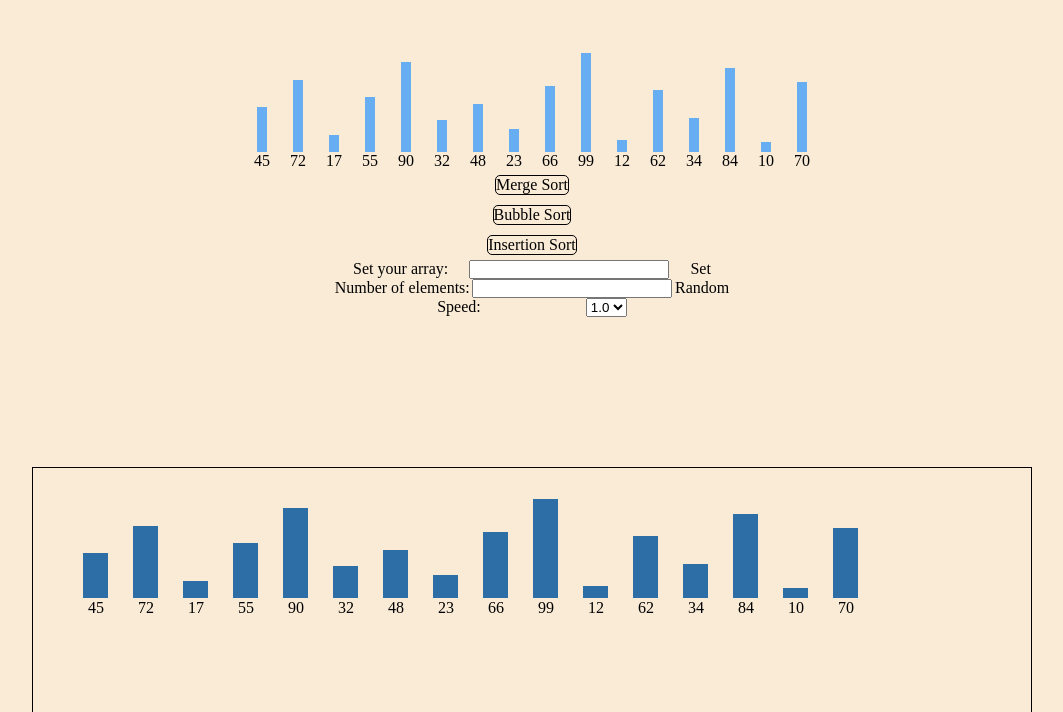
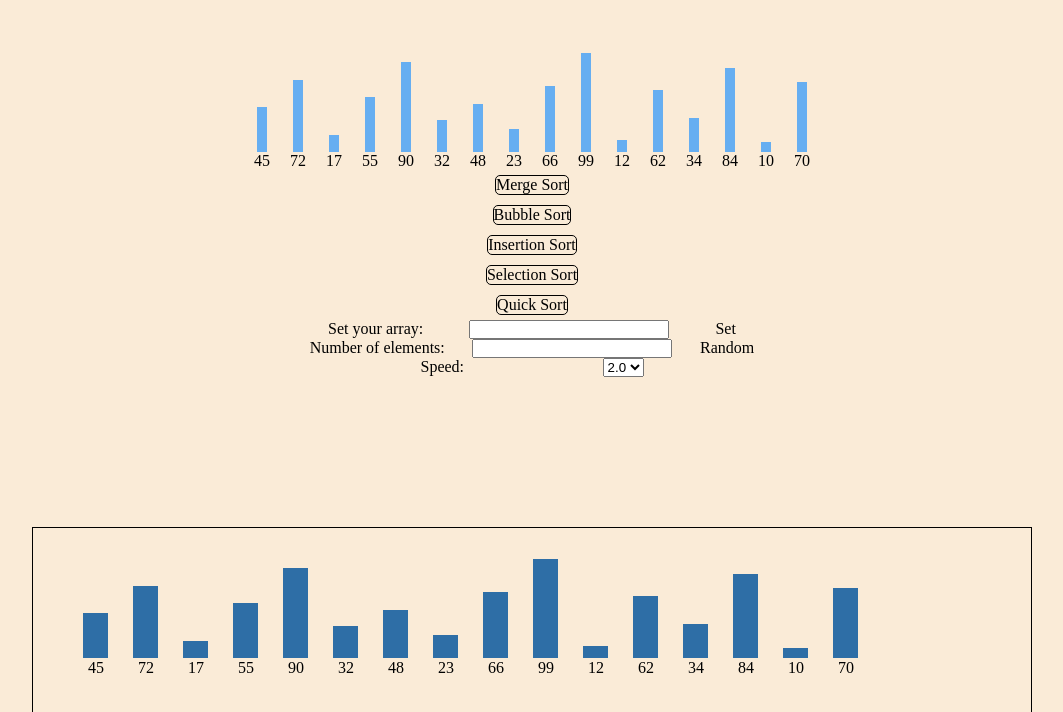
Before and after one commit to CZShuo/algorithm-visual, a React app: page / in a window 1280 px wide. Shown: the top 712 px of the page, without its empty margins (108-1171 px from the left). Built offline with nearby package versions, Linux system fonts and the light colour scheme; the HTML template or start-up script is replaced by a standard one.

Commit message:
Quick Sort

```diff
--- a/src/index.css
+++ b/src/index.css
@@ -66,7 +66,7 @@ body{
 }
 
 .set-array{
-    width: 400px;
+    width: 500px;
     display: flex;
     justify-content: space-evenly;
 }
--- a/src/index.jsx
+++ b/src/index.jsx
@@ -40,6 +40,7 @@ const Main = (props) => {
     ]);
 
     const [animationArray, setAnimation] = useState(array);
+    const [level,changeLevel] = useState(1);
     // console.log(animationArray);
     // console.log(mergeSort(array, 0));
     // console.log(array);
@@ -85,6 +86,24 @@ const Main = (props) => {
             >
                 Insertion Sort
             </div>
+            <div className='sort'
+                onClick={() => {
+                    let newArr = selectionSort(array);
+                    // console.log(newArr);
+                    doAnimation(animation, setArray, newArr);
+                }}
+            >
+                Selection Sort
+            </div>
+            <div className='sort'
+                onClick={() => {
+                    let newArr = quickSort(array,0);
+                    // console.log(newArr);
+                    doAnimation(animation, setArray, newArr);
+                }}
+            >
+                Quick Sort
+            </div>
             <div className="set-array">
                 <div>Set your array: </div>
                 <input type="text" id="array-input" />
@@ -112,14 +131,14 @@ const Main = (props) => {
                     }
                     let arr = [];
                     for (let i = 0; i < num;i++) {
-                        arr.push([i,Math.floor(Math.random()*100)]);
+                        arr.push([i,Math.floor(Math.random()*100)+1]);
                     }
                     setArray(arr);
                 }}>Random</div>
             </div>
             <div className="set-array">
                 <div>Speed: </div>
-                <select defaultValue='200' onChange={(e)=>{
+                <select defaultValue='100' onChange={(e)=>{
                     setTime(e.target.value);
                 }}>
                     <option value="400">0.5</option>
--- a/src/sorting-algorithms.js
+++ b/src/sorting-algorithms.js
@@ -1,6 +1,3 @@
-import React from 'react';
-import ReactDOM from 'react-dom';
-
 const get = (selector) => {
     return document.querySelector(selector);
 };
@@ -8,14 +5,23 @@ const getClass = (selector) => {
     return document.getElementsByClassName(selector);
 };
 
+let time = 100;
+const setTime = (t) => {
+    time = t;
+};
+let animation = [];
+const clearAnimation = () => {
+    animation = [];
+};
 
 const swapBar = (oldBar, toBar) => {
-    getClass('bar')[oldBar[0]].style.height = toBar[1] + 'px';
-    getClass('bar')[toBar[0]].style.height = oldBar[1] + 'px';
-    getClass('value')[oldBar[0]].textContent = toBar[1];
-    getClass('value')[toBar[0]].textContent = oldBar[1];
-}
+    getClass("bar")[oldBar[0]].style.height = toBar[1] + "px";
+    getClass("bar")[toBar[0]].style.height = oldBar[1] + "px";
+    getClass("value")[oldBar[0]].textContent = toBar[1];
+    getClass("value")[toBar[0]].textContent = oldBar[1];
+};
 let merge = false;
+
 //O(n^2)
 const bubbleSort = (array) => {
     let arr = [...array];
@@ -25,11 +31,11 @@ const bubbleSort = (array) => {
         swap = false;
         times--;
         for (let i = 0; i < times; i++) {
-            animation.push(['com', arr[i], arr[i + 1]]);
+            animation.push(["com", arr[i], arr[i + 1]]);
             if (arr[i][1] > arr[i + 1][1]) {
                 let tempA = [...arr[i]];
                 let tempB = [...arr[i + 1]];
-                animation.push(['push', tempA, tempB]);
+                animation.push(["push", tempA, tempB]);
                 [arr[i][1], arr[i + 1][1]] = [arr[i + 1][1], arr[i][1]];
                 swap = true;
             }
@@ -37,7 +43,7 @@ const bubbleSort = (array) => {
     } while (times > 0 && swap);
 
     return arr;
-}
+};
 
 const insertionSort = (array) => {
     let arr = [...array];
@@ -47,11 +53,11 @@ const insertionSort = (array) => {
         for (let j = i - 1; j >= 0; j--) {
             let tempA = [...arr[j]];
             let tempB = [...arr[j + 1]];
-            animation.push(['com', tempA, tempB]);
+            animation.push(["com", tempA, tempB]);
             if (tempA[1] > tempB[1]) {
-                animation.push(['push', tempA, tempB]);
-                [arr[j+1][1], arr[j][1]]=[arr[j][1],arr[j+1][1]];
-            }else{
+                animation.push(["push", tempA, tempB]);
+                [arr[j + 1][1], arr[j][1]] = [arr[j][1], arr[j + 1][1]];
+            } else {
                 break;
             }
         }
@@ -66,17 +72,32 @@ const insertionSort = (array) => {
         // arr[j + 1][1] = temp;
     }
     return arr;
-}
-const selectionSort = (array) => {}
+};
+const selectionSort = (array) => {
+    let arr = [...array];
 
-let time = 200;
-const setTime = t => {
-    time = t;
-}
-let animation = [];
-const clearAnimation = () => {
-    animation = [];
-}
+    for (let i = 0; i < array.length - 1; i++) {
+        let min = arr[i][1];
+        let minIndex = i;
+        for (let j = i + 1; j < array.length; j++) {
+            let tempA = [...arr[minIndex]];
+            let tempB = [...arr[j]];
+            animation.push(["com", tempA, tempB]);
+            if (arr[j][1] < min) {
+                let temp = [...arr[j]];
+                // animation.push(['min',temp]);
+                min = arr[j][1];
+                minIndex = j;
+            }
+        }
+        let tempA = [...arr[i]];
+        let tempB = [...arr[minIndex]];
+        animation.push(["push", tempA, tempB]);
+        [arr[i][1], arr[minIndex][1]] = [arr[minIndex][1], arr[i][1]];
+    }
+
+    return arr;
+};
 
 //O(nlogn)
 const mergeSort = (arr, startIndex, animationArray) => {
@@ -91,107 +112,108 @@ const mergeSort = (arr, startIndex, animationArray) => {
 
     let result = [];
     while (left.length > 0 && right.length > 0) {
-        animation.push(['com', [...left[0]],
-            [...right[0]]
-        ]);
+        animation.push(["com", [...left[0]], [...right[0]]]);
         if (right[0][1] < left[0][1]) {
             // console.log('r'+right+' '+left);
             // [animationArray[index][1],right[0][1]]=[right[0][1],animationArray[index][1]];
             let temp = [index, right[0][1]];
             result.push(temp);
-            animation.push(['push', [...right[0]], temp]);
+            animation.push(["push", [...right[0]], temp]);
             right.shift();
         } else {
             // console.log('l'+left[0]+' '+right[0]);
             // [animationArray[index][1],left[0][1]]=[left[0][1],animationArray[index][1]];
             let temp = [index, left[0][1]];
             result.push(temp);
-            animation.push(['push', [...left[0]], temp]);
+            animation.push(["push", [...left[0]], temp]);
             left.shift();
         }
         index++;
     }
     if (left.length > 0) {
-        left.forEach(element => {
+        left.forEach((element) => {
             // console.log('ll'+element);
             let temp = [index, element[1]];
             result.push(temp);
-            animation.push(['push', [...element], temp]);
+            animation.push(["push", [...element], temp]);
             index++;
-        })
+        });
     } else if (right.length > 0) {
-        right.forEach(element => {
+        right.forEach((element) => {
             // console.log('rr'+element);
             let temp = [index, element[1]];
             result.push(temp);
-            animation.push(['push', [...element], temp]);
+            animation.push(["push", [...element], temp]);
             index++;
-        })
+        });
     }
     merge = true;
     return result;
-}
+};
 const doAnimation = (animation, setArray, newArr) => {
     let times = 0;
     // console.log(animation);
     animation.forEach((element, index) => {
         index = index + 1;
-        if (element[0] == 'com') {
+        if (element[0] == "com") {
             setTimeout(() => {
-                Array.from(getClass('bar')).forEach(bar => {
-                    bar.style.backgroundColor = '#66aef1';
-                })
-                Array.from(getClass('element-sort')).forEach(bar => {
-                    bar.style.display = 'none';
-                })
-                getClass('bar')[element[1][0]].style.backgroundColor = 'blue';
-                getClass('bar')[element[2][0]].style.backgroundColor = 'blue';
-                getClass('element-sort')[element[1][0]].style.display = 'flex';
-                getClass('element-sort')[element[2][0]].style.display = 'flex';
-                getClass('bar-sort')[element[1][0]].style.backgroundColor = 'blue';
-                getClass('bar-sort')[element[2][0]].style.backgroundColor = 'blue';
-            }, time * index)
-        } else if (element[0] == 'push') {
+                Array.from(getClass("bar")).forEach((bar) => {
+                    bar.style.backgroundColor = "#66aef1";
+                });
+                Array.from(getClass("element-sort")).forEach((bar) => {
+                    bar.style.display = "none";
+                });
+                getClass("bar")[element[1][0]].style.backgroundColor = "blue";
+                getClass("bar")[element[2][0]].style.backgroundColor = "blue";
+                getClass("element-sort")[element[1][0]].style.display = "flex";
+                getClass("element-sort")[element[2][0]].style.display = "flex";
+                getClass("bar-sort")[element[1][0]].style.backgroundColor =
+                    "blue";
+                getClass("bar-sort")[element[2][0]].style.backgroundColor =
+                    "blue";
+            }, time * index);
+        } else if (element[0] == "push") {
             times++;
             setTimeout(() => {
-                Array.from(getClass('bar')).forEach(bar => {
-                    bar.style.backgroundColor = '#66aef1';
-                })
-                Array.from(getClass('bar-sort')).forEach(bar => {
-                    bar.style.backgroundColor = '#66aef1';
-                })
-                getClass('bar')[element[1][0]].style.backgroundColor = 'red';
-                getClass('bar-sort')[element[1][0]].style.backgroundColor = 'red';
+                Array.from(getClass("bar")).forEach((bar) => {
+                    bar.style.backgroundColor = "#66aef1";
+                });
+                Array.from(getClass("bar-sort")).forEach((bar) => {
+                    bar.style.backgroundColor = "#66aef1";
+                });
+                getClass("bar")[element[1][0]].style.backgroundColor = "red";
+                getClass("bar-sort")[element[1][0]].style.backgroundColor =
+                    "red";
                 // getClass('bar')[element[1][0]].style.height = getClass('bar')[element[2][0]].style.height + 'px';
                 // getClass('value')[element[1][0]].textContent = getClass('value')[element[2][0]].textContent;
                 if (merge) {
-                    getClass('bar')[element[2][0]].style.height = element[2][1] + 'px';
-                    getClass('value')[element[2][0]].textContent = element[2][1];
+                    getClass("bar")[element[2][0]].style.height =
+                        element[2][1] + "px";
+                    getClass("value")[element[2][0]].textContent =
+                        element[2][1];
                 } else {
                     swapBar(element[1], element[2]);
                 }
-
-
-            }, time * index)
-        } else if (element[0] == 'range') {
+            }, time * index);
+        } else if (element[0] == "range") {
             //Draw range in svg
-        } else if (element[0] == 'getmid') {
+        } else if (element[0] == "getmid") {
             //Draw mid in range in svg
         }
-    })
+    });
     setTimeout(() => {
-        Array.from(getClass('bar')).forEach(bar => {
-            bar.style.backgroundColor = '#66aef1';
-        })
-        Array.from(getClass('element-sort')).forEach(bar => {
-            bar.style.display = 'none';
-        })
+        Array.from(getClass("bar")).forEach((bar) => {
+            bar.style.backgroundColor = "#66aef1";
+        });
+        Array.from(getClass("element-sort")).forEach((bar) => {
+            bar.style.display = "none";
+        });
         // console.log(animation);
         console.log(times);
         clearAnimation();
         setArray(newArr);
-    }, time * (animation.length + 1))
-}
+    }, time * (animation.length + 1));
+};
 
 const mergeSortTemp = (arr, startIndex) => {
     let array = [...arr];
@@ -204,14 +226,77 @@ const mergeSortTemp = (arr, startIndex) => {
     let result = [];
     while (left.length > 0 && right.length > 0) {
         if (left[0][1] < right[0][1]) {
+        }
+    }
+};
+
+const quickSort2 = (array,index) =>{
+    let arr = [...array];
+    if(arr.length == 1){
+        return arr;
+    }
+
+    let pivot = index;
+    let pivotNum = arr[pivot][1];
+    let left = pivot+1;
+    let right = index + arr.length-1;
+
+    for (let i = left; i < right; i++) {
+        if(arr[i][1]<pivotNum){
+            [arr[left][1],arr[i][1]]=[arr[i][1],arr[left][1]];
+            left++;
+        }else if(arr[i][1]>pivotNum){
+            [arr[right][1],arr[i][1]]=[arr[i][1],arr[right][1]];
+            right--;
+        }
+    }
+    [arr[pivot][1],arr[left][1]] = [arr[left][1],arr[pivot][1]];
+    quickSort(arr.slice(0,pivot));
+    quickSort(arr.slice(pivot));
+    return arr;
+}
+
+const quickSort = (array,index) => {
+    let arr = [...array];
+    let indexStart = index;
+    if (arr.length <= 1) {
+        return arr;
+    }
+    // console.log(indexStart);
+
+    let less = [];
+    let greater = [];
+
+    let pivot = arr.length - 1;
+    let pivotNum = arr[pivot][1];
+    console.log('P'+pivotNum)
+    for (let i = 0; i < arr.length - 1; ++i) {
+        let num = arr[i][1];
+        let tempA = [...arr[i]];
+        let tempB = [...arr[pivot]];
+        animation.push(["com", tempA, tempB]);
+
+        if (num < pivotNum) {
+            // console.log(arr[indexStart]);
+            // let tempC = [...arr[indexStart]];
+            // animation.push(['push', tempA, tempC]);
+            less.push(arr[i]);
+            indexStart++;
+            console.log('S'+indexStart)
+        } else {
+            // let tempC = [...arr[indexStart]];
+            // animation.push(['push', tempA, tempC]);
+            greater.push(arr[i]);
+            indexStart++;
+            console.log('B'+indexStart)
 
         }
     }
-}
 
-const quickSort = (array) => {}
-const heapSort = (array) => {}
-const librarySort = (array) => {}
+    return [...quickSort(less,0), pivot, ...quickSort(greater,pivot+1)];
+};
+const librarySort = (array) => {};
+const heapSort = (array) => {};
 
 export {
     get,
@@ -226,5 +311,5 @@ export {
     animation,
     doAnimation,
     clearAnimation,
-    setTime
-}
+    setTime,
+};
```
Also changed, not shown: src/sorting-visual.js (+9 -0 lines).
